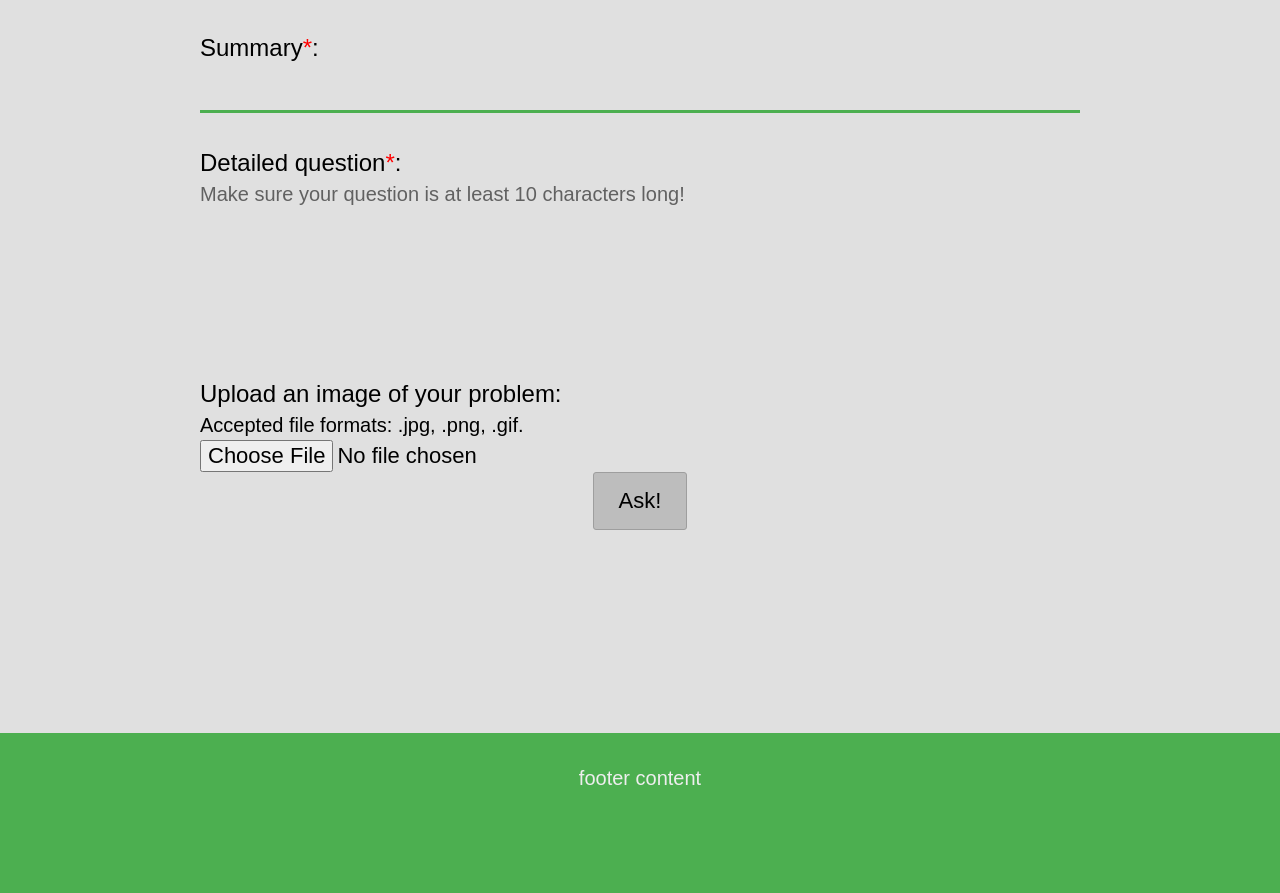
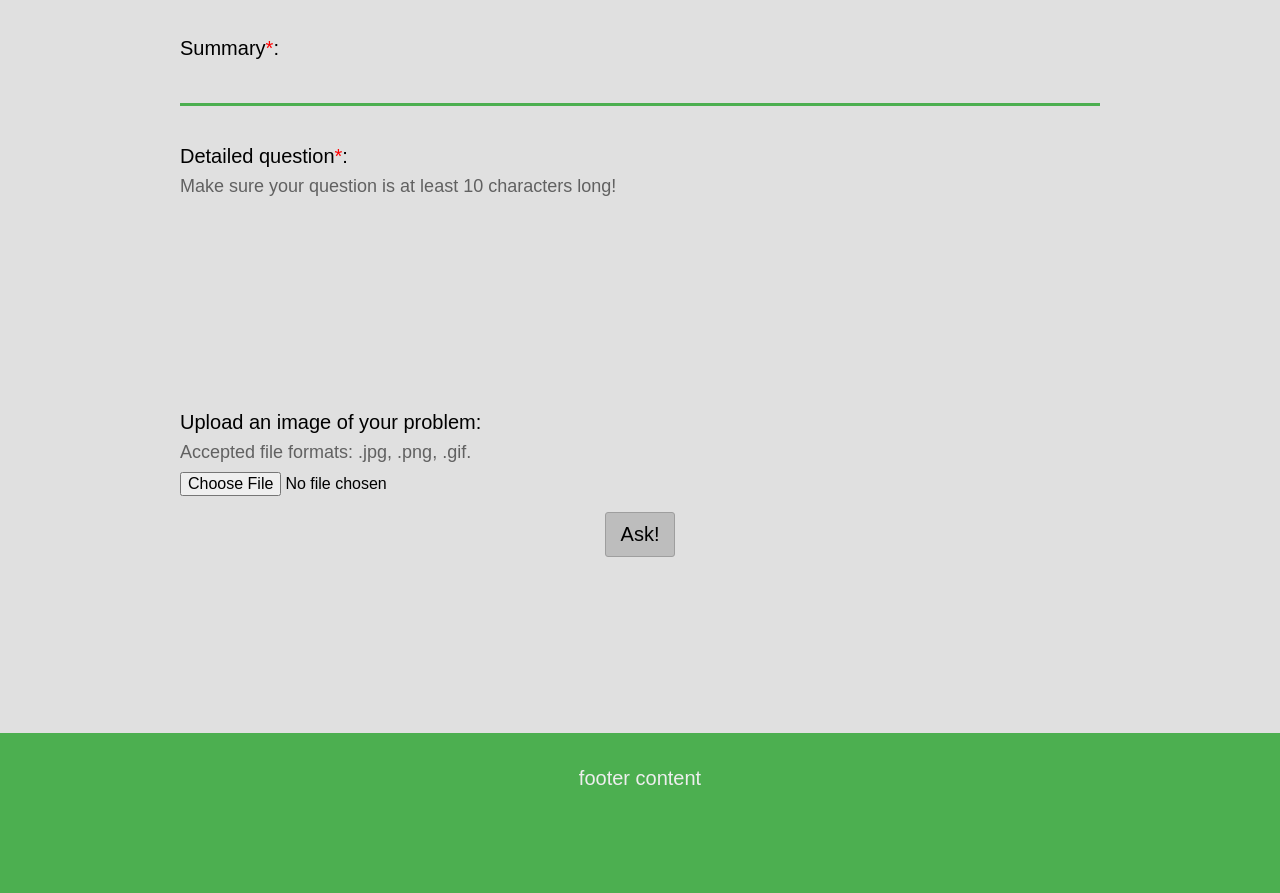
Before and after one commit to marcellBan/ask_mate, a Flask app: page /question/new in a window 1280 px wide. Shown: the part 67-960 px from the top of the page. Run offline with Flask 2, Linux system fonts and the light colour scheme.

Commit message:
Updated new_question.css for image input and sleeker flat design look.

```diff
--- a/static/css/new_question.css
+++ b/static/css/new_question.css
@@ -1,61 +1,69 @@
+main .page-container {
+    /*
+    padding-top: 10px; padding-bottom: 10px;
+    background: #EEE;
+    border-radius: 3px;
+    box-shadow: 0 6px 6px -3px rgba(0, 0, 0, 0.35);
+    */
+}
+
 .req {
     color: #FF0000;
 }
 
 form {
-    margin: 0 20px;
+    width: 100%;
 }
 
 label {
-    font-size: 24px;
+    display: block;
 }
-
-input, textarea {font-size: 22px;}
 
 input[type="text"], textarea {
     width: 100%;
-    padding: 10px;
+    padding: 0 20px;
     background: #E0E0E0;
-    border: none;
+    resize: none;
 
-    font-family: sans-serif;
-    letter-spacing: 1px;
+    font-size: 20px; line-height: 2em;
 }
 
-#message {
-    resize: none;
-}
-
-hr{
+hr {
     width: 0; height: 3px;
     margin-bottom: 35px;
     background: #4CAF50;
-    border: none;
 
     transition: width 0.5s ease-in-out;
 }
 
-    input[type="text"]:focus+hr, textarea:focus+hr {
-        width: 100%;
-    }
+input[type="text"]:focus+hr, textarea:focus+hr {
+    width: 100%;
+}
+
+label+p {
+    color: #616161;
+    font-size: calc(1em - 2px);
+}
+
+input[type="file"] {
+    font-size: calc(1em - 4px);
+}
 
 input[type="submit"] {
     display: block;
-    margin: 0 auto 30px; padding: 15px 25px;
+    margin: 15px auto 0; padding: 10px 15px;
     background: #BDBDBD;
     border: 1px solid #9E9E9E;
     border-radius: 3px;
+
+    font-size: 1em;
 
     cursor: pointer;
 
     transition: background 0.3s, border-color 0.3s;
 }
 
-input[type="submit"]:hover {
-    background: #4CAF50;
-    border-color: #388E3C;
-}
-
-p:first-of-type {
-    color: #616161;
-}
+    input[type="submit"]:hover {
+        background: #81C784;
+        border-color: #4CAF50;
+    }
```
